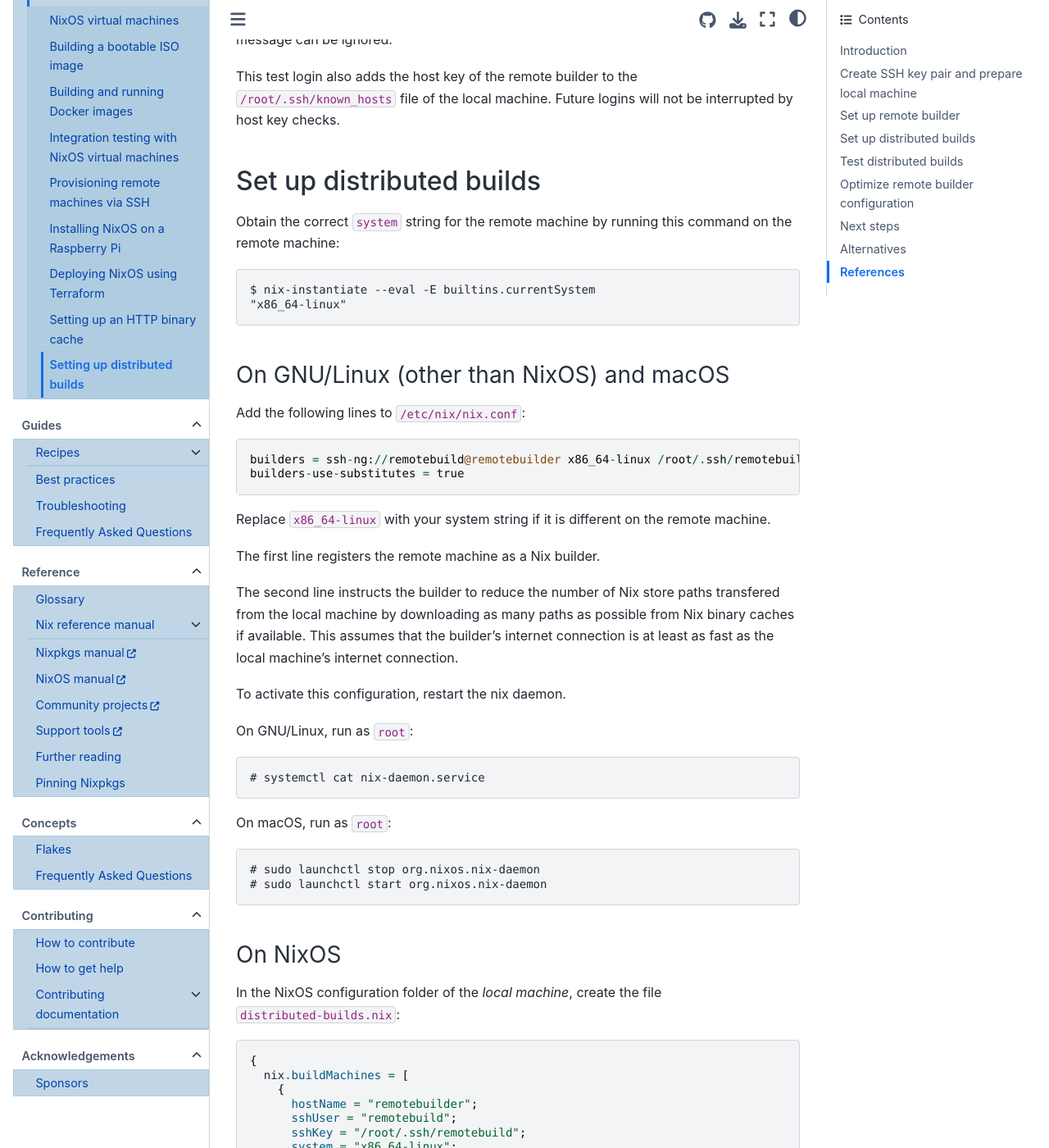
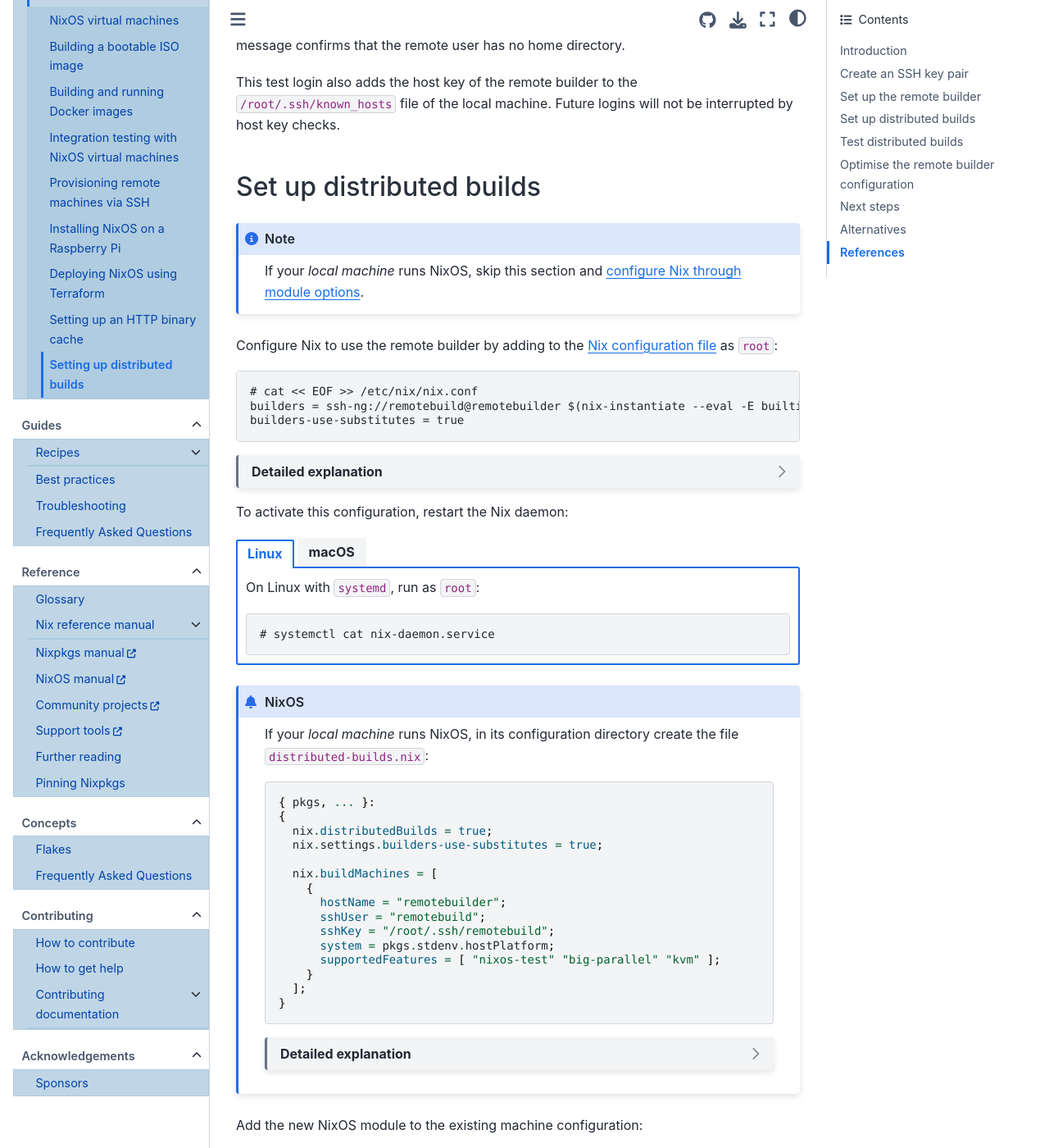
Before and after one commit to NixOS/nix.dev, a Sphinx documentation site: the page built from source/tutorials/nixos/distributed-builds-setup.md, in a window 1280 px wide and 1400 px high, scrolled down 2553 px. Shown: the whole window at 82% size. Built offline with Sphinx 7.4.7 and the Sphinx Book theme 1.1.4, drawn with Linux system fonts in a browser that asks for light colours; some of the changed text lies outside the part shown.

Commit message:
review pass

````diff
--- a/source/tutorials/nixos/distributed-builds-setup.md
+++ b/source/tutorials/nixos/distributed-builds-setup.md
@@ -8,11 +8,11 @@
 (distributed-build-setup-tutorial)=
 # Setting up distributed builds
 
-Nix can automatically distribute builds over multiple machines to accelerate builds with parallel execution.
+Nix can speed up builds by spreading the work across multiple computers at once.
 
 ## Introduction
 
-In this tutorial you will set up a build machine and configure your local machine to utilize the build machine for distributed builds.
+In this tutorial, you'll set up a separate build machine and configure your local machine to offload builds to it.
 
 ### What will you learn?
 
@@ -24,33 +24,41 @@
 
 ### What do you need?
 
-- A *local machine* (Hostname `localmachine`): The central machine that distributes builds among remote builders.
-- A *remote machine* (hostname `remotemachine`): One (of possibly many) machines that accept build jobs from the local machine.
+- Familiarity with the [Nix language](reading-nix-language)
+- Familiarity with the [](module-system-tutorial)
 
-Both machines should already be running NixOS.
+- A *local machine* (example hostname: `localmachine`)
+
+  The computer [with Nix installed](install-nix) that distributes builds to other machines.
+
+- A *remote machine* (example hostname: `remotemachine`)
+
+  A computer running NixOS that accepts build jobs from the *local machine*.
+  Follow [](provisioning-remote-machines-tutorial) to set up a remote NixOS system.
 
 ### How long will it take?
 
 - 25 minutes
 
-## Create SSH key pair and prepare local machine
+## Create an SSH key pair
+
+The *local machine*'s Nix daemon runs as the `root` user and will need the *private* key file to authenticate itself to remote machines.
+The *remote machine* will need the *public* key to recognize the *local machine*.
 
 On the *local machine*, run the following command as `root` to create an SSH key pair:
 
 ```shell-session
-ssh-keygen -f /root/.ssh/remotebuild
+# ssh-keygen -f /root/.ssh/remotebuild
 ```
-
-The local machine's Nix daemon runs as the `root` user and will need the *private* key file to authenticate itself to remote machines.
-The remote builder configuration will need the *public* key to recognize the local machine.
 
 :::{note}
 The name and location of the key pair files can be freely chosen.
 :::
 
-## Set up remote builder
+(set-up-remote-builder)=
+## Set up the remote builder
 
-In the NixOS configuration folder of the *remote machine*, create the file `remote-builder.nix`:
+In the NixOS configuration directory of the *remote machine*, create the file `remote-builder.nix`:
 
 ```{code-block} nix
 {
@@ -68,12 +76,12 @@
 }
 ```
 
+Copy the file `remotebuild.pub` into this directory.
+
 This configuration module creates a new user `remotebuild` with no home directory.
-The `root` user will be able to log into the remote builder via SSH using the previously generated SSH key.
+The `root` user on the *local machine* will be able to log into the remote builder via SSH using the previously generated SSH key.
 
-Copy the file `remotebuild.pub` into the same folder.
-
-Add the new NixOS module to the existing machine configuration:
+Add the new NixOS module to the existing configuration of the *remote machine*:
 
 ```{code-block} nix
 {
@@ -88,7 +96,7 @@
 Activate the new configuration as root:
 
 ```shell-session
-# nixos-rebuild switch
+nixos-rebuild switch --no-flake --target-host root@remotemachine
 ```
 
 ### Test authentication
@@ -97,88 +105,112 @@
 On the *local machine*, run as `root`:
 
 ```shell-session
-# ssh remotebuild@remotebuilder -i /root/.ssh/remotebuild "echo hello"
+# ssh remotebuild@remotemachine -i /root/.ssh/remotebuild "echo hello"
 Could not chdir to home directory /home/remotebuild: No such file or directory
 hello
 ```
 
 If the hello" message is visible, the authentication works.
-The `Could not chdir to ...` message can be ignored.
+The `Could not chdir to ...` message confirms that the remote user has no home directory.
 
 This test login also adds the host key of the remote builder to the `/root/.ssh/known_hosts` file of the local machine.
 Future logins will not be interrupted by host key checks.
 
+(set-up-distributed-builds)=
 ## Set up distributed builds
 
-Obtain the correct `system` string for the remote machine by running this command on the remote machine:
+:::{note}
+If your *local machine* runs NixOS, skip this section and [configure Nix through module options](distributed-builds-config-nixos).
+:::
 
-```shell-session
-$ nix-instantiate --eval -E builtins.currentSystem
-"x86_64-linux"
-```
-
-### On GNU/Linux (other than NixOS) and macOS
-
-Add the following lines to `/etc/nix/nix.conf`:
+Configure Nix to use the remote builder by adding to the [Nix configuration file](https://nix.dev/manual/nix/2.23/command-ref/conf-file) as `root`:
 
 ```
-builders = ssh-ng://remotebuild@remotebuilder x86_64-linux /root/.ssh/remotebuilder 1 - - -
+# cat << EOF >> /etc/nix/nix.conf
+builders = ssh-ng://remotebuild@remotebuilder $(nix-instantiate --eval -E builtins.currentSystem) /root/.ssh/remotemachine - - nixos-test,big-parallel,kvm
 builders-use-substitutes = true
 ```
 
-Replace `x86_64-linux` with your system string if it is different on the remote machine.
+::::{dropdown} Detailed explanation
+The first line registers the remote machine as a remote builder by specifying
+- The protocol, user, and hostname
+- The *local machine*'s [system type](https://nix.dev/manual/nix/2.24/command-ref/conf-file#conf-system)
 
+  This will delegate jobs for that system type to the *remote machine*.
 
-The first line registers the remote machine as a Nix builder.
+- The location of the SSH key
+- A list of [supported system features](https://nix.dev/manual/nix/2.23/command-ref/conf-file#conf-system-features)
 
-The second line instructs the builder to reduce the number of Nix store paths transfered from the local machine by downloading as many paths as possible from Nix binary caches if available.
-This assumes that the builder's internet connection is at least as fast as the local machine's internet connection.
+  This particular list must be specified in order to delegate building compilers and running [NixOS VM tests](integration-testing-vms) to remote machines.
 
-To activate this configuration, restart the nix daemon.
+See the [reference documentation on the  `builders` setting](https://nix.dev/manual/nix/2.24/command-ref/conf-file#conf-builders) for details.
 
-On GNU/Linux, run as `root`:
+The second line instructs all remote builders to obtain dependencies from its own binary caches instead of from the *local machine*.
+This assumes that the remote builders' internet connection is at least as fast as the local machine's internet connection.
+::::
+
+To activate this configuration, restart the Nix daemon:
+
+:::::{tab-set}
+::::{tab-item} Linux
+On Linux with `systemd`, run as `root`:
 
 ```shell-session
 # systemctl cat nix-daemon.service
 ```
+::::
 
+::::{tab-item} macOS
 On macOS, run as `root`:
 
 ```shell-session
 # sudo launchctl stop org.nixos.nix-daemon
 # sudo launchctl start org.nixos.nix-daemon
 ```
+::::
+:::::
 
-### On NixOS
 
-In the NixOS configuration folder of the *local machine*, create the file `distributed-builds.nix`:
+(distributed-builds-config-nixos)=
+::::{admonition} NixOS
+
+If your *local machine* runs NixOS, in its configuration directory create the file `distributed-builds.nix`:
 
 ```{code-block} nix
+{ pkgs, ... }:
 {
+  nix.distributedBuilds = true;
+  nix.settings.builders-use-substitutes = true;
+
   nix.buildMachines = [
     {
       hostName = "remotebuilder";
       sshUser = "remotebuild";
       sshKey = "/root/.ssh/remotebuild";
-      system = "x86_64-linux";
-      maxJobs = 1;
-      speedFactor = 2;
-      supportedFeatures = [ "nixos-test" "benchmark" "big-parallel" "kvm" ];
+      system = pkgs.stdenv.hostPlatform;
+      supportedFeatures = [ "nixos-test" "big-parallel" "kvm" ];
     }
   ];
-
-  nix.distributedBuilds = true;
-  nix.extraOptions = ''
-    builders-use-substitutes = true
-  '';
 }
 ```
 
-This configuration module enables distributed builds and adds the remote builder.
-Replace `x86_64-linux` with your system string if it is different on the remote machine.
+::::{dropdown} Detailed explanation
+This configuration module enables distributed builds and adds the remote builder, specifying:
+- The SSH hostname and username
+- The location of the SSH key
+- Which  *local machine*'s [system type](https://nix.dev/manual/nix/2.24/command-ref/conf-file#conf-system)
 
-The `builders-use-substitute` line assumes that the builder's internet connection is at least as fast as the local machine's internet connection and will instruct it to download nix store paths from Nix binary caches by itself if available.
-This reduces the number of store path transfers between local machine and remote machine.
+  This will delegate jobs for that system type to the *remote machine*.
+
+- A list of [supported system features](https://nix.dev/manual/nix/2.23/command-ref/conf-file#conf-system-features)
+
+  This particular list must be specified in order to delegate building compilers and running [NixOS VM tests](integration-testing-vms) to remote machines.
+
+See the [NixOS option documentation on `nix.buildMachines`](https://search.nixos.org/options?query=nix.buildMachines) for details.
+
+The `builders-use-substitutes` instructs all remote builders to obtain dependencies from its own binary caches instead of from the *local machine*.
+This assumes that the remote builders' internet connection is at least as fast as the local machine's internet connection.
+::::
 
 Add the new NixOS module to the existing machine configuration:
 
@@ -192,19 +224,20 @@
 }
 ```
 
-Activate the new configuration as root:
+Activate the new configuration as `root`:
 
 ```shell-session
 # nixos-rebuild switch
 ```
 
-
 ## Test distributed builds
 
-Run this command on the *local machine*:
+Try building an new derivation on the *local machine*:
 
 ```shell-session
-$ nix-build -E "(import <nixpkgs> {}).writeText \"test\" \"$(date)\"" -j0
+$ nix-build --max-jobs 0 -E << EOF
+(import <nixpkgs> {}).writeText "test" "$(date)"
+EOF
 this derivation will be built:
   /nix/store/9csjdxv6ir8ccnjl6ijs36izswjgchn0-test.drv
 building '/nix/store/9csjdxv6ir8ccnjl6ijs36izswjgchn0-test.drv' on 'ssh://remotebuilder'...
@@ -215,27 +248,26 @@
 /nix/store/hvj5vyg4723nly1qh5a8daifbi1yisb3-test
 ```
 
-This command builds a minimal uncacheable example derivation.
-(The command line changes on every invocation because it depends on the always changing system time, which effectively makes it uncacheable.)
-The `-j0` command line argument forces nix to build it on the remote builder.
+The derivation to build changes on every invocation because it depends on the current system time, and thus can never be in the local cache.
+The [`--max-jobs 0` command line argument](https://nix.dev/manual/nix/2.23/command-ref/conf-file#conf-max-jobs) forces Nix to build it on the remote builder.
 
-The last line contains the output path and indicates that build distribution works as expected.
+The last output line contains the output path and indicates that build distribution works as expected.
 
-## Optimize remote builder configuration
+## Optimise the remote builder configuration
 
-To optimize memory and disk space, add the following lines to your `remote-builder.nix` configuration module:
+To maximise parallelism, enable automatic garbage collection, and prevent Nix builds from consuming all memory, add the following lines to your `remote-builder.nix` configuration module:
 
 ```{code-block} diff
-{
-  users.users.remotebuild = {
-    isNormalUser = true;
-    createHome = false;
-    group = "remotebuild";
+ {
+   users.users.remotebuild = {
+     isNormalUser = true;
+     createHome = false;
+     group = "remotebuild";
 
-    openssh.authorizedKeys.keyFiles = [ ./remotebuild.pub ];
-  };
+     openssh.authorizedKeys.keyFiles = [ ./remotebuild.pub ];
+   };
 
-  users.groups.remotebuild = {};
+   users.groups.remotebuild = {};
 
 -  nix.settings.trusted-users = [ "remotebuild" ];
 +  nix = {
@@ -259,23 +291,33 @@
 }
 ```
 
+:::{tip}
+Refer to the [Nix reference manual](https://nix.dev/manual/nix/2.24/command-ref/conf-file) for details on the options available in [`nix.settings`](https://search.nixos.org/options?show=nix.settings).
+:::
+
+Remote builders can have different performance characteristics.
+For each `nix.buildMachines` item, set the `maxJobs`, `speedFactor`, and `supportedFeatures` attributes correctly for each different remote builder.
+This helps Nix on the *local machine* distributing builds the optimal way.
+
+:::{tip}
+Refer to the [NixOS option documentation on `nix.buildMachines`](https://search.nixos.org/options?query=nix.buildMachines) for details.
+:::
+
+Set the `nix.buildMachines.*.publicHostKey` field to each remote builder's public host key to secure build distribution against man-in-the-middle scenarios.
 
 ## Next steps
 
-To set up multiple builders, repeat the [Set up remote builder](#set-up-remote-builder) section for each remote builder.
-Then, add all new remote builders to the `nix.buildMachines` attribute from the [Set up distributes builds](#set-up-distributed-builds) step.
+- [](custom-binary-cache) on each remote builder
+- [](post-build-hooks) to upload store objects to a binary cache
 
-Remote builders can have different performance characteristics.
-For each `nix.buildMachines` item, set the `maxJobs`, `speedFactor`, and `supportedFeatures` attributes correctly for each different remote builder (refer to the [attribute reference](https://search.nixos.org/options?query=nix.buildMachines.).
-This helps nix on the local machine distributing builds the optimal way.
-
-You can also set the `nix.buildMachines.*.publicHostKey` field to each remote builder's public host key to secure build distribution against man-in-the-middle scenarios.
+To set up multiple builders, repeat the instructions in the [](set-up-remote-builder) section for each remote builder.
+Add all new remote builders to the `nix.buildMachines` attribute shown in the [](set-up-distributed-builds) section.
 
 ## Alternatives
 
-- [nixbuild.net](https://nixbuild.net) - Nix remote builders as a Service
-- [hercules CI](https://hercules-ci.com/) - CI with automatic build distribution
+- [nixbuild.net](https://nixbuild.net) - Nix remote builders as a service
+- [Hercules CI](https://hercules-ci.com/) - Continuous integration with automatic build distribution
 
 ## References
 
-- [`nix.conf` settings for distributed builds in the Nix manual](https://nix.dev/manual/nix/latest/command-ref/conf-file#conf-builders)
+- [Nix reference manual: Settings for distributed builds](https://nix.dev/manual/nix/latest/command-ref/conf-file#conf-builders)
````
Also changed, not shown: source/tutorials/nixos/binary-cache-setup.md (+1 -0 lines), source/tutorials/nixos/index.md (+1 -1 lines).
